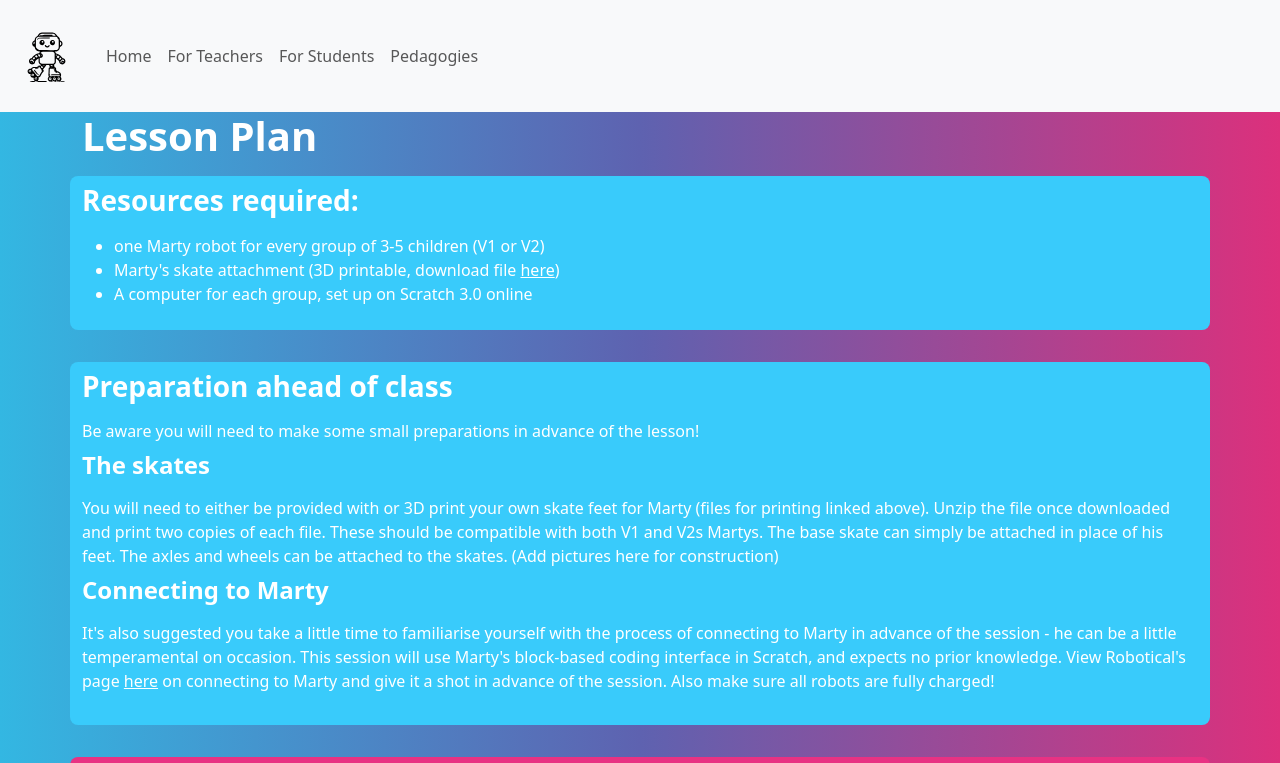
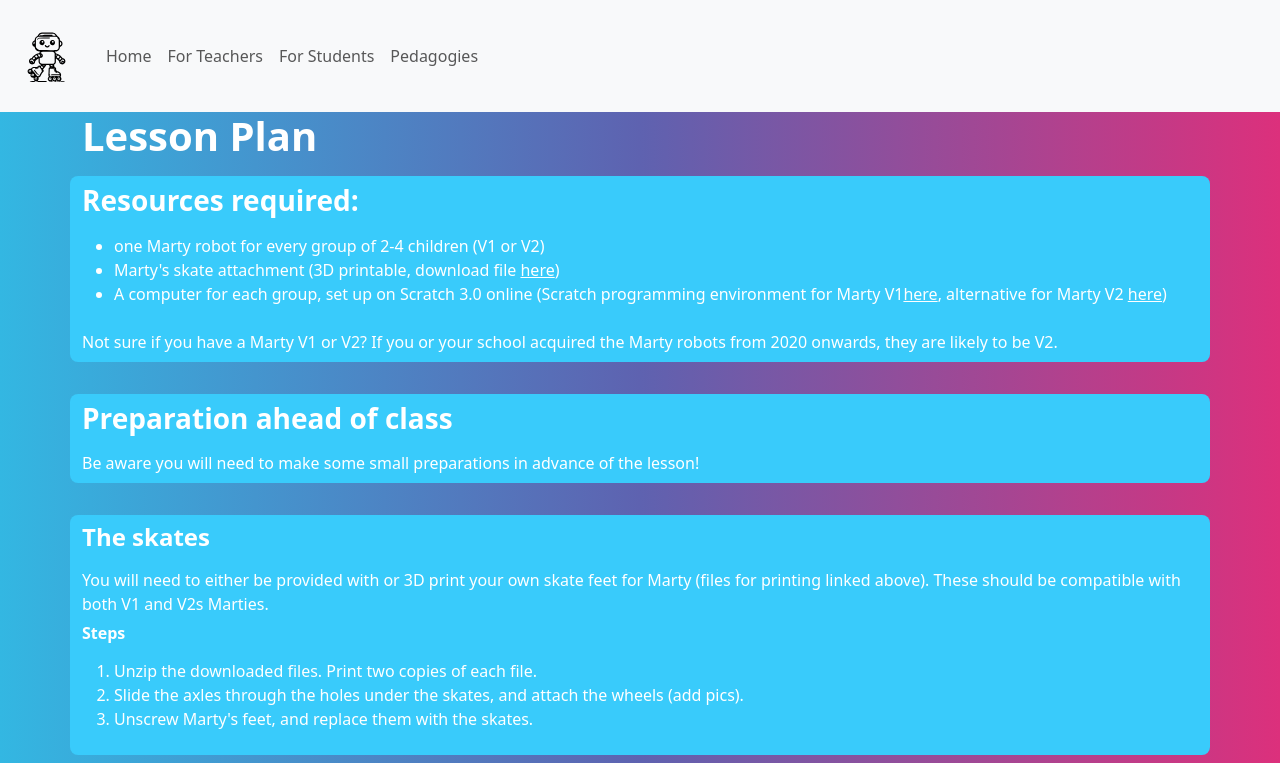
Before and after one commit to rollytrinity/cic-site, a Flask app: page /teachers in a window 1280 px wide. Shown: the top 763 px of the page. Run offline with Flask 3, Linux system fonts and the light colour scheme.

Commit message:
adding favicon, updating lesson plan

```diff
--- a/templates/base.html
+++ b/templates/base.html
@@ -7,6 +7,7 @@
     <meta charset="UTF-8">
     <meta name="viewport" content="width=device-width, initial-scale=1.0">
     <title>Skating Marty</title>
+    <link rel="icon" type="image/x-icon" href="{{ url_for('static',filename='/images/favicon.ico') }}">
 </head>
 <body>
     <header>
--- a/templates/teachers.html
+++ b/templates/teachers.html
@@ -9,10 +9,12 @@
     <div class = "pb-1"></div>
     <h3>Resources required:</h3>
     <ul>
-        <li>one Marty robot for every group of 3-5 children (V1 or V2)</li>
+        <li>one Marty robot for every group of 2-4 children (V1 or V2)</li>
         <li>Marty's skate attachment (3D printable, download file <a href="{{ url_for('static',filename='marty_skates.zip') }}">here</a>)</li>
-        <li>A computer for each group, set up on Scratch 3.0 online</li>
+        <li>A computer for each group, set up on Scratch 3.0 online (Scratch programming environment for Marty V1<a href="https://scratch3beta.robotical.io/">here</a>, alternative for Marty V2 <a href="https://marty-webapp.web.app/marty-blocks">here</a>)</li>
     </ul>
+    <div class = "pb-1"></div>
+    Not sure if you have a Marty V1 or V2? If you or your school acquired the Marty robots from 2020 onwards, they are likely to be V2.
     <div class = "pb-1"></div>
 </div>
 
@@ -23,13 +25,27 @@
     <h3>Preparation ahead of class</h3>
     Be aware you will need to make some small preparations in advance of the lesson!
     <div class = "pb-1"></div>
+</div>
+
+<div class = "pb-3"></div>
+
+<div class="container rounded bg-info">
+    <div class = "pb-1"></div>
     <h4>The skates</h4>
-    You will need to either be provided with or 3D print your own skate feet for Marty (files for printing linked above).
-    Unzip the file once downloaded and print two copies of each file.
+    You will need to either be provided with or 3D print your own skate feet for Marty (files for printing linked above). These should be compatible with both V1 and V2s Marties.
+    <div class = "pb-1"></div>
+<h6>Steps</h6>
+    <ol>
+        <li>Unzip the downloaded files. Print two copies of each file.</li>
+        <li>Slide the axles through the holes under the skates, and attach the wheels (add pics).</li>
+        <li>Unscrew Marty's feet, and replace them with the skates.</li>
+    </ol>
+    <div class = "pb-1"></div>
+</div>
 
-    These should be compatible with both V1 and V2s Martys.
-    The base skate can simply be attached in place of his feet. The axles and wheels can be attached to the skates.
-    (Add pictures here for construction)
+<div class = "pb-3"></div>
+
+<div class="container rounded bg-info">
     <div class = "pb-1"></div>
     <h4>Connecting to Marty</h4>
     It's also suggested you take a little time to familiarise yourself with the process of connecting to Marty in advance of the session - he can be a little temperamental on occasion.
@@ -56,11 +72,9 @@
 
 <div class="container rounded bg-primary">
     <div class = "pb-1"></div>
-    <h3>Coding (20 mins)</h3>
-    Show the students how to connect to and operate Marty.
-    <div class = "pb-1"></div>
-    Allow them to experiment with controlling his movements. Encourage children to pass around the controller and share.
-    Use basic blocks to encode a sequence of moves.
+    <h3>Setup (5-10 mins)</h3>
+    Show the students how to connect to Marty in Scratch, ideally displaying this at the front of the class on your own computer.
+    Show them where they can find Marty's coding blocks, and how to execute
     <div class = "pb-1"></div>
 </div>
 
@@ -68,7 +82,8 @@
 
 <div class="container rounded bg-primary">
     <div class = "pb-1"></div>
-    <h3>Exploration (15 minutes)</h3>
+    <h3>Exploration (10 minutes)</h3>
+    Allow the students some time to
     <div class = "pb-1"></div>
 </div>
 
```
Also changed, not shown: static/images/favicon.ico (added).
